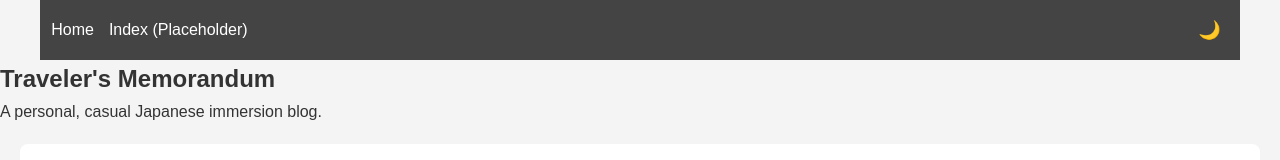
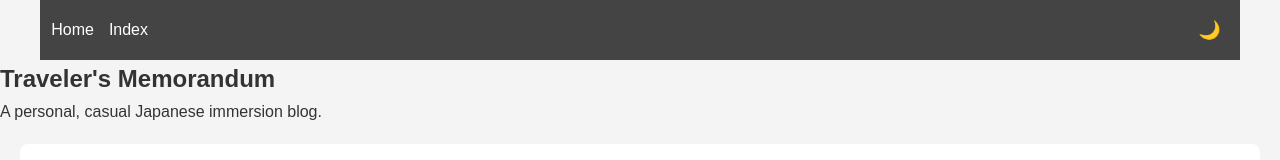
Before and after one commit to RandomOperand/Travelers-Memorandum, a plain HTML site: page travelers-memorandum/post-list.html in a window 1280 px wide. Shown: the top 160 px of the page. Drawn offline with Linux system fonts and the light colour scheme.

Commit message:
Update post-list.html

```diff
--- a/travelers-memorandum/post-list.html
+++ b/travelers-memorandum/post-list.html
@@ -12,7 +12,7 @@
     <nav>
         <ul>
             <li><a href="index.html">Home</a></li>
-            <li><a href="posts/log-horizon/chapter-1.html">Index (Placeholder)</a></li>
+            <li><a href="post-list.html">Index</a></li>
         </ul>
         <button id="theme-toggle">🌙</button> <!-- Dark mode -->
     </nav>
```
